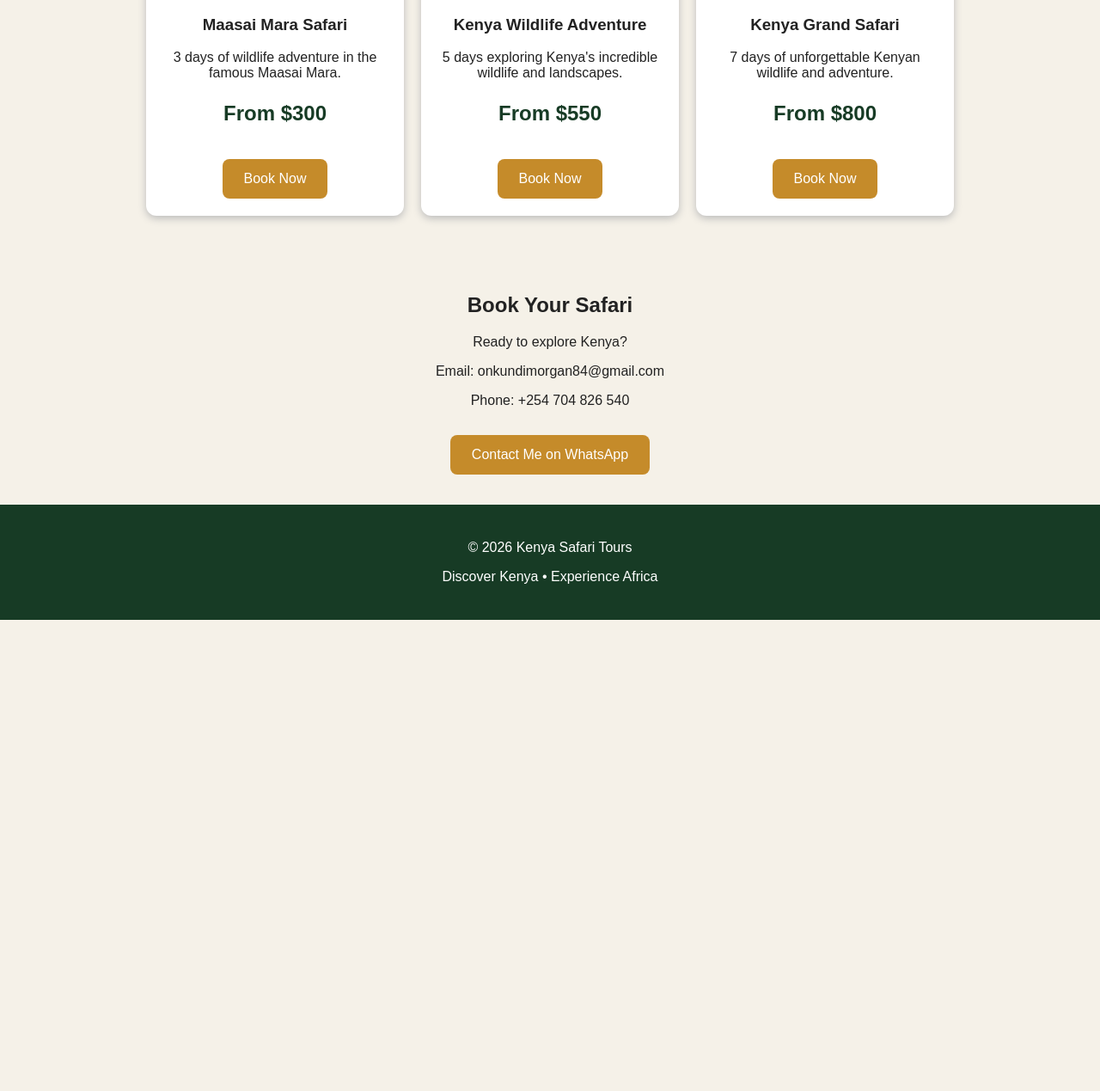
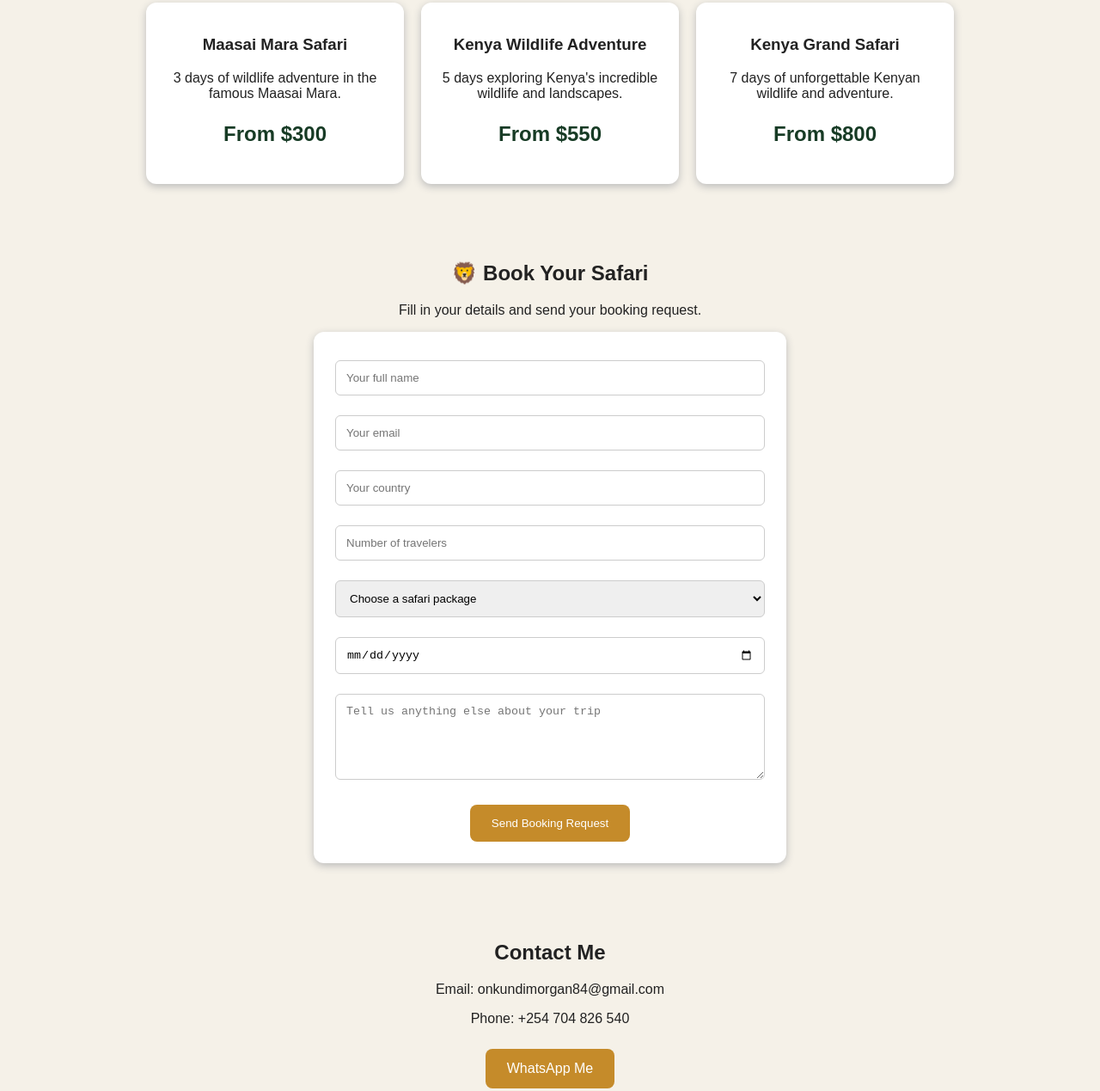
Before and after one commit to tradinghubzone/kenya-safari-tours-, a plain HTML site: page index.html in a window 1280 px wide. Shown: the part 543-1812 px from the top of the page at 86% size. Before the commit the page ends 1264 px from the top, so only its background shows below. Drawn offline with Linux system fonts and the light colour scheme.

Commit message:
Revise layout and add booking form to index.html
Updated styles for header, hero section, and buttons. Added a booking form with input fields and a new section for booking.

```diff
--- a/index.html
+++ b/index.html
@@ -20,7 +20,6 @@
 
         header h1 {
             margin: 0;
-            font-size: 30px;
         }
 
         nav {
@@ -40,12 +39,7 @@
         }
 
         .hero h2 {
-            font-size: 38px;
-            margin: 10px 0;
-        }
-
-        .hero p {
-            font-size: 18px;
+            font-size: 36px;
         }
 
         .button {
@@ -55,7 +49,8 @@
             padding: 14px 25px;
             text-decoration: none;
             border-radius: 8px;
-            margin-top: 15px;
+            margin-top: 10px;
+            border: none;
         }
 
         section {
@@ -84,6 +79,28 @@
             color: #173b25;
         }
 
+        form {
+            max-width: 500px;
+            margin: auto;
+            background: white;
+            padding: 25px;
+            border-radius: 12px;
+            box-shadow: 0 3px 10px #bbb;
+        }
+
+        input, select, textarea {
+            width: 100%;
+            padding: 12px;
+            margin: 8px 0 15px;
+            box-sizing: border-box;
+            border: 1px solid #ccc;
+            border-radius: 6px;
+        }
+
+        textarea {
+            height: 100px;
+        }
+
         footer {
             background: #173b25;
             color: white;
@@ -101,6 +118,7 @@
     <nav>
         <a href="#home">Home</a>
         <a href="#packages">Safaris</a>
+        <a href="#booking">Book</a>
         <a href="#contact">Contact</a>
     </nav>
 </header>
@@ -113,7 +131,9 @@
         with a local Kenyan tour guide.
     </p>
 
-    <a class="button" href="#packages">View Safari Packages</a>
+    <a class="button" href="#packages">
+        View Safari Packages
+    </a>
 </section>
 
 <section id="packages">
@@ -125,30 +145,65 @@
             <h3>Maasai Mara Safari</h3>
             <p>3 days of wildlife adventure in the famous Maasai Mara.</p>
             <p class="price">From $300</p>
-            <a class="button" href="#contact">Book Now</a>
         </div>
 
         <div class="card">
             <h3>Kenya Wildlife Adventure</h3>
             <p>5 days exploring Kenya's incredible wildlife and landscapes.</p>
             <p class="price">From $550</p>
-            <a class="button" href="#contact">Book Now</a>
         </div>
 
         <div class="card">
             <h3>Kenya Grand Safari</h3>
             <p>7 days of unforgettable Kenyan wildlife and adventure.</p>
             <p class="price">From $800</p>
-            <a class="button" href="#contact">Book Now</a>
         </div>
 
     </div>
 </section>
 
+<section id="booking">
+
+    <h2>🦁 Book Your Safari</h2>
+
+    <p>Fill in your details and send your booking request.</p>
+
+    <form onsubmit="sendBooking(); return false;">
+
+        <input type="text" id="name"
+        placeholder="Your full name" required>
+
+        <input type="email" id="email"
+        placeholder="Your email" required>
+
+        <input type="text" id="country"
+        placeholder="Your country" required>
+
+        <input type="number" id="travelers"
+        placeholder="Number of travelers" min="1" required>
+
+        <select id="package" required>
+            <option value="">Choose a safari package</option>
+            <option>Maasai Mara Safari - $300</option>
+            <option>Kenya Wildlife Adventure - $550</option>
+            <option>Kenya Grand Safari - $800</option>
+        </select>
+
+        <input type="date" id="date" required>
+
+        <textarea id="message"
+        placeholder="Tell us anything else about your trip"></textarea>
+
+        <button class="button" type="submit">
+            Send Booking Request
+        </button>
+
+    </form>
+
+</section>
+
 <section id="contact">
-    <h2>Book Your Safari</h2>
-
-    <p>Ready to explore Kenya?</p>
+    <h2>Contact Me</h2>
 
     <p>Email: onkundimorgan84@gmail.com</p>
 
@@ -156,7 +211,7 @@
 
     <a class="button"
        href="https://wa.me/254704826540">
-       Contact Me on WhatsApp
+       WhatsApp Me
     </a>
 </section>
 
@@ -165,5 +220,35 @@
     <p>Discover Kenya • Experience Africa</p>
 </footer>
 
+<script>
+
+function sendBooking() {
+
+    var name = document.getElementById("name").value;
+    var email = document.getElementById("email").value;
+    var country = document.getElementById("country").value;
+    var travelers = document.getElementById("travelers").value;
+    var package = document.getElementById("package").value;
+    var date = document.getElementById("date").value;
+    var message = document.getElementById("message").value;
+
+    var text =
+        "NEW SAFARI BOOKING%0A%0A" +
+        "Name: " + name + "%0A" +
+        "Email: " + email + "%0A" +
+        "Country: " + country + "%0A" +
+        "Travelers: " + travelers + "%0A" +
+        "Package: " + package + "%0A" +
+        "Travel Date: " + date + "%0A" +
+        "Message: " + message;
+
+    window.open(
+        "https://wa.me/254704826540?text=" + text,
+        "_blank"
+    );
+}
+
+</script>
+
 </body>
-    </html>
+        </html>
```
